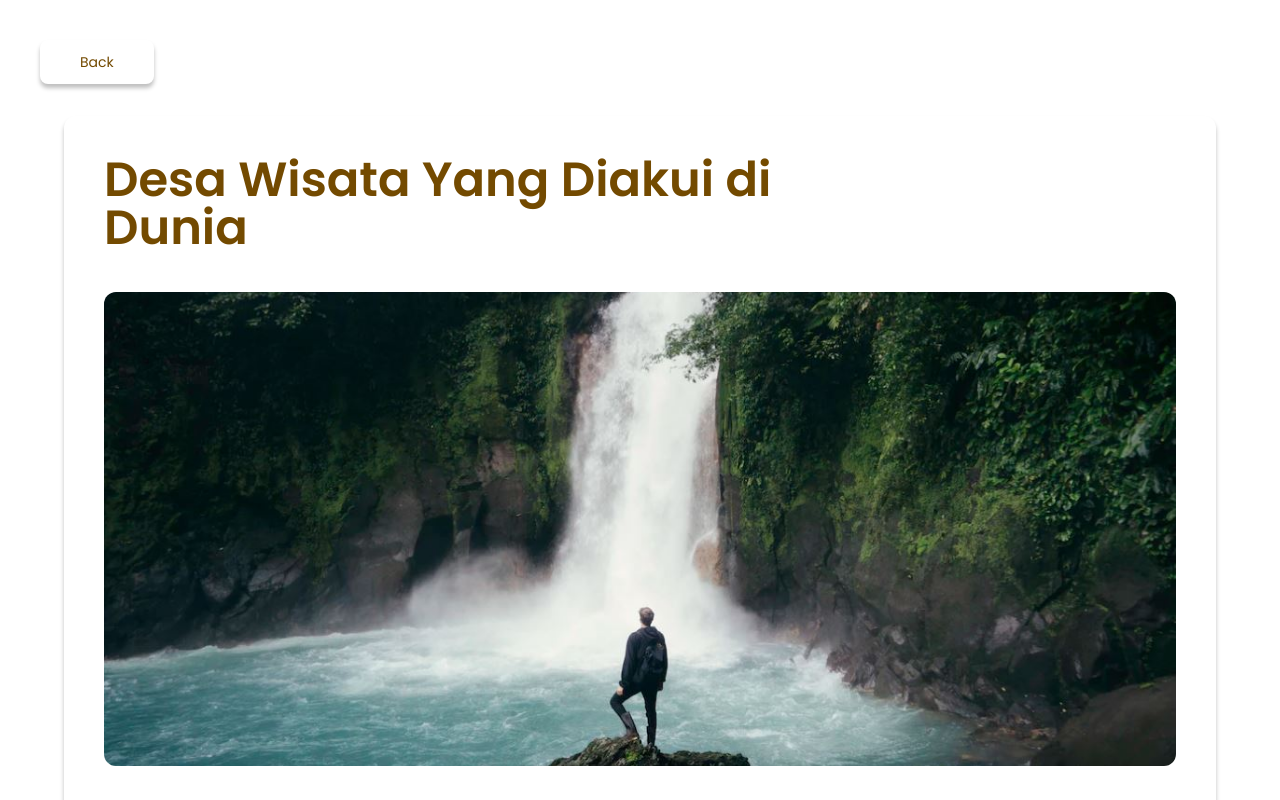
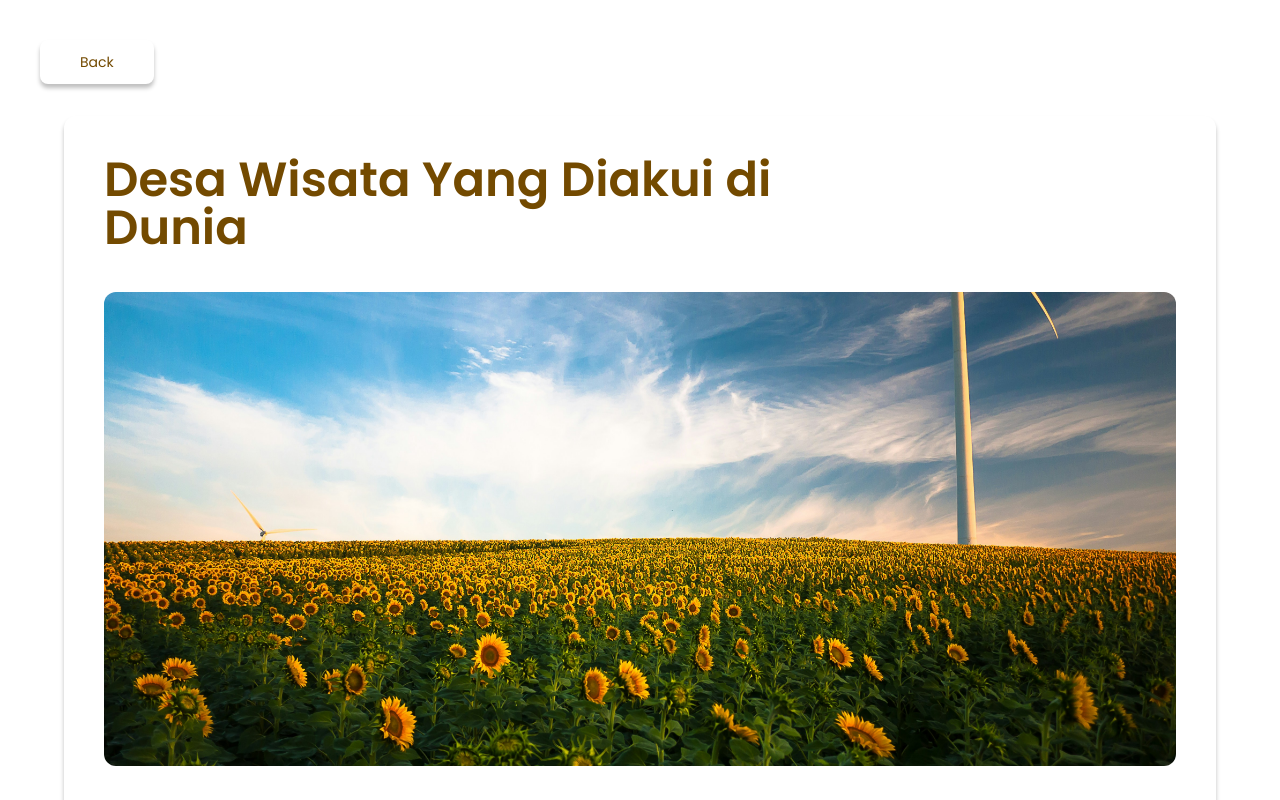
Before and after one commit to TitoPutraaa/Lapancoms, a React (Vite) app in the folder Lapancoms/: page /admin/blogview in a window 1280 px wide. Shown: the top 800 px of the page. Built offline with nearby package versions, Linux system fonts and the light colour scheme.

Commit message:
change img

```diff
--- a/Lapancoms/src/components/common/BlogView.jsx
+++ b/Lapancoms/src/components/common/BlogView.jsx
@@ -20,7 +20,7 @@ export default function BlogView() {
           </h1>
           <div className="mb-16 h-[474px] w-full overflow-hidden rounded-xl">
             <img
-              src={assets.viewBlog}
+              src={assets.blogCardImg}
               alt="viewBlog"
               className="h-full w-full object-cover"
             />
--- a/Lapancoms/src/components/common/viewGallery.jsx
+++ b/Lapancoms/src/components/common/viewGallery.jsx
@@ -27,14 +27,14 @@ export default function ViewGallery({ view, setView }) {
         </button>
         <div className="md:bg-dark w-full md:w-1/2">
           <img
-            src={assets.viewGallery}
+            src={assets.blogCardImg}
             className="h-full w-full object-cover opacity-60"
             alt="viewGallery"
           />
         </div>
         <div className="bg-dark/50 absolute bottom-0 left-0 w-full px-10 py-4 md:static md:w-1/2 md:bg-white md:p-10">
           <h1 className="md:text-primary mb-2 text-xl font-bold text-white sm:text-2xl md:mb-5 md:text-4xl">
-            Ocean
+            Sunflower
           </h1>
           <p className="md:text-primary text-xs font-medium text-white md:text-base">
             Ari
```
